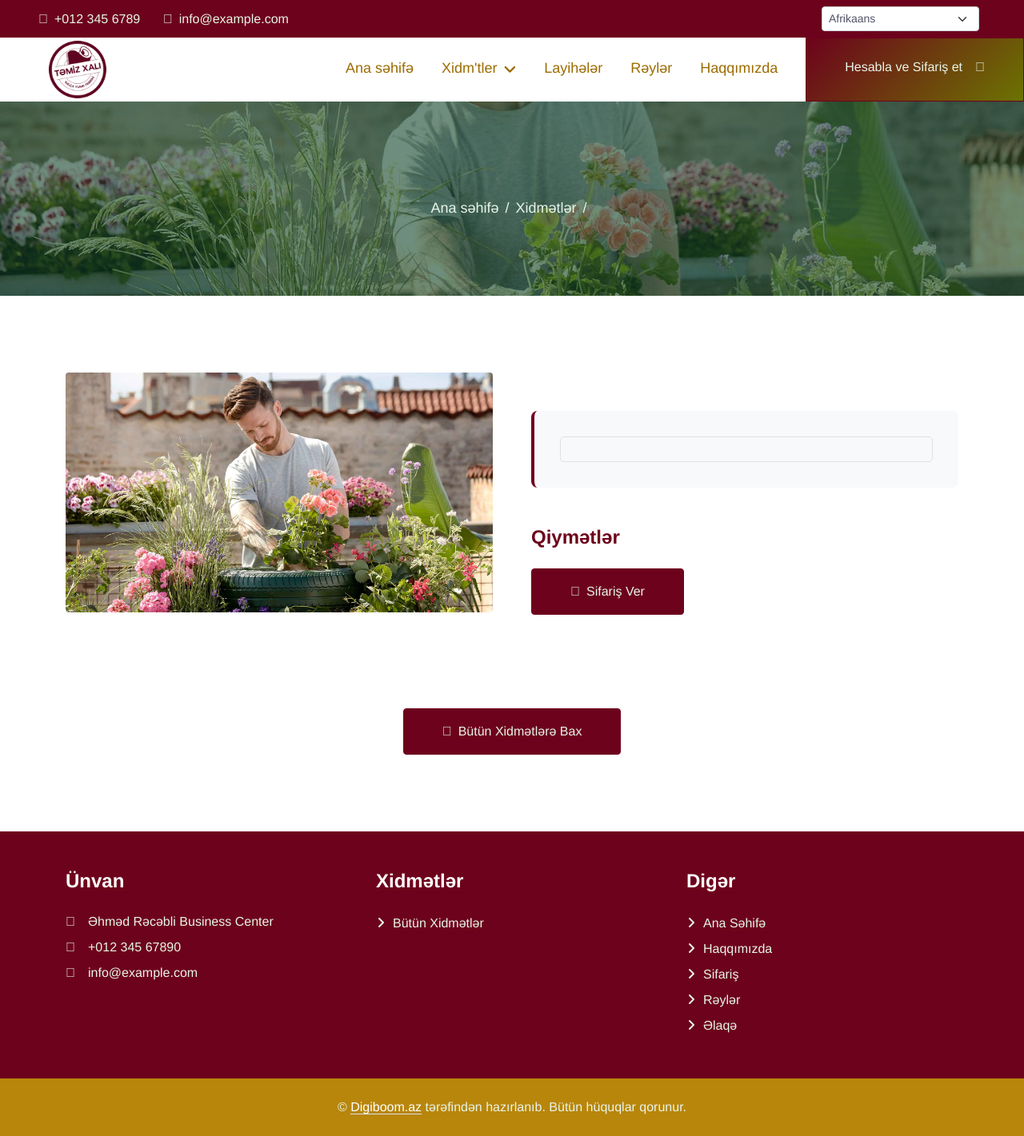
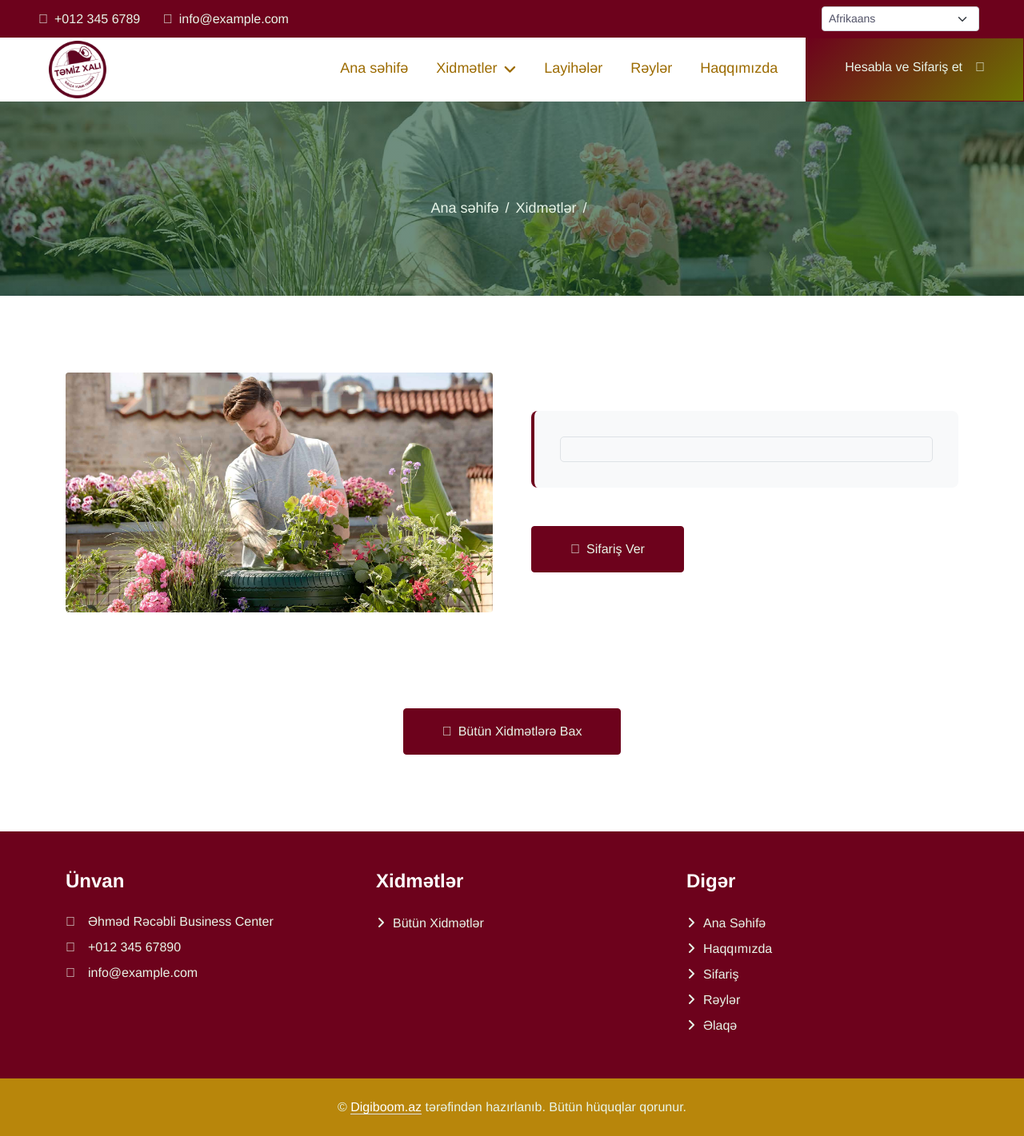
Before and after one commit to MusfiqEmirov/Temizxali, a Django app: template temizxali/templates/service_detail_page.html in a window 1280 px wide. Shown: the whole page at 80% size. Run offline with Django 5.2, Linux system fonts and the light colour scheme; the template is opened without the code that fills it, so the values that code supplies are empty; some libraries are stand-ins or nearby versions.

Commit message:
fixed some bugs for service detail page

```diff
--- a/temizxali/templates/service_detail_page.html
+++ b/temizxali/templates/service_detail_page.html
@@ -158,7 +158,7 @@
                 <a href="{% url 'home-page' %}" class="nav-item nav-link">{% trans "Ana səhifə" %}</a>
 
                 <div class="nav-item dropdown">
-                    <a href="#" class="nav-link dropdown-toggle" data-bs-toggle="dropdown">{% trans "Xidm'tler" %}</a>
+                    <a href="#" class="nav-link dropdown-toggle" data-bs-toggle="dropdown">{% trans "Xidmətler" %}</a>
                     <div class="dropdown-menu bg-light m-0">
                         {% if services %}
                             {% for serv in services|slice:":10" %}
@@ -314,10 +314,10 @@
                     {% endif %}
 
                     <!-- Pricing Section -->
+                    {% if service.price %}
                     <div class="mb-4">
                         <h4 class="mb-3 text-primary">{% trans "Qiymətlər" %}</h4>
                         <div class="row g-3">
-                            {% if service.price %}
                             <div class="col-12">
                                 <div class="d-flex justify-content-between align-items-center p-3 bg-light rounded">
                                     <span class="fw-bold">{% trans "Standart:" %}</span>
@@ -331,7 +331,6 @@
                                     {% endif %}
                                 </div>
                             </div>
-                            {% endif %}
 
                             {% if service.vip_price %}
                                 <div class="col-12">
@@ -366,6 +365,7 @@
                             {% endif %}
                         </div>
                     </div>
+                    {% endif %}
 
                     <!-- CTA Buttons -->
                     <div class="d-flex gap-3 flex-wrap">
```
Lines whose indentation alone changed are shown as unchanged.
